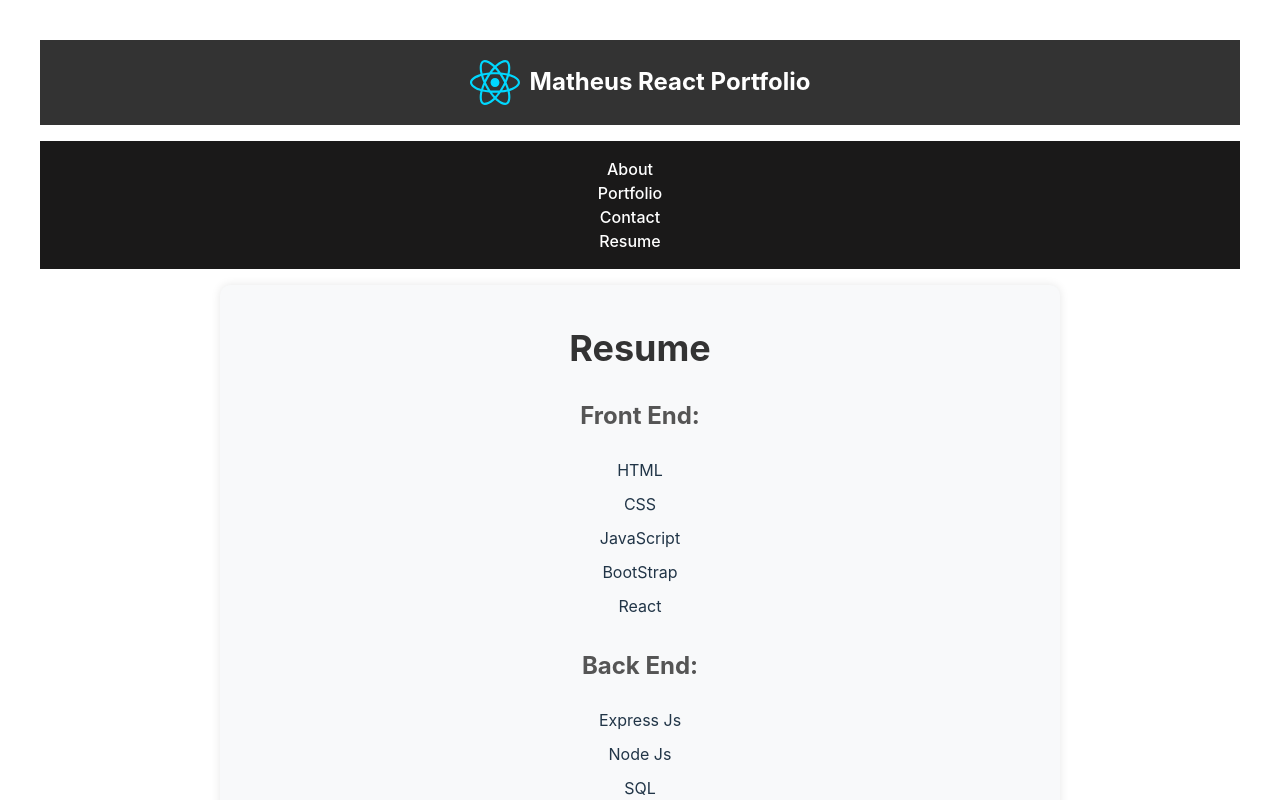
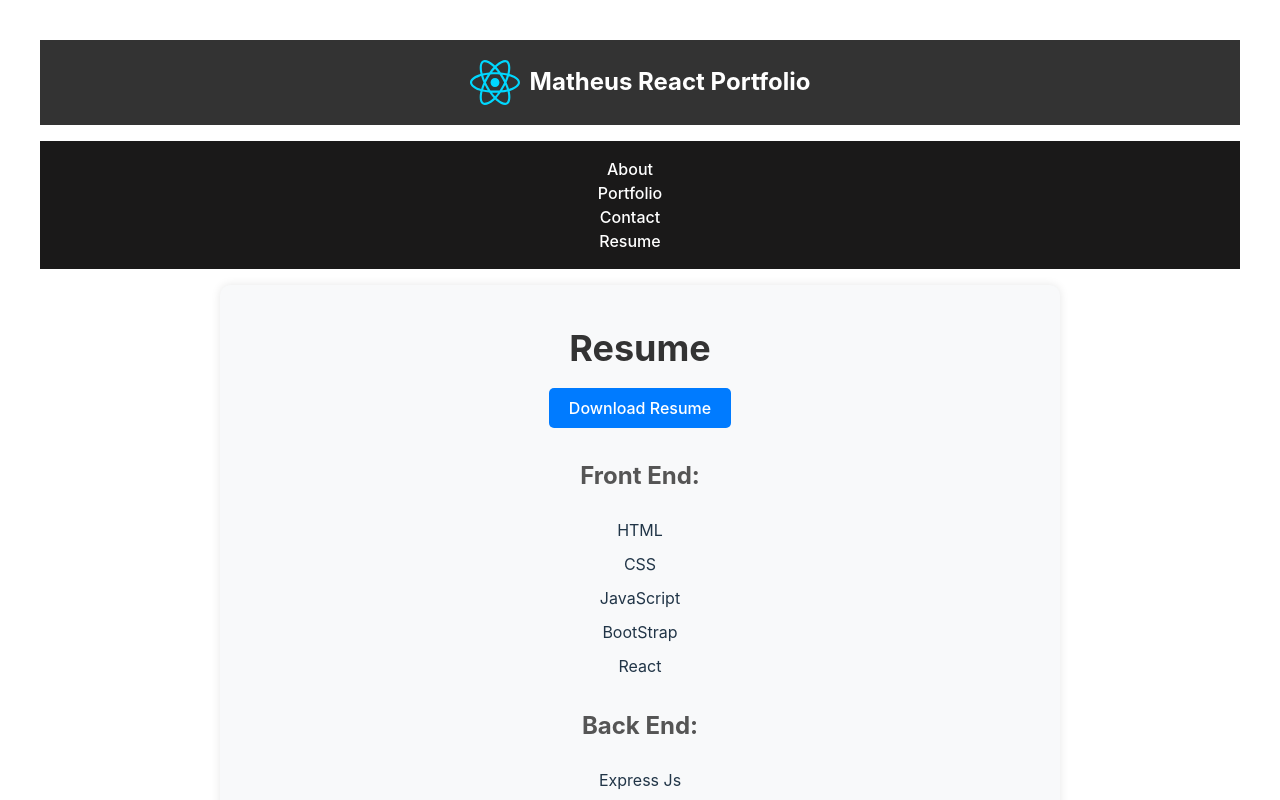
Before and after one commit to Matae300/React-Portfolio, a React (Vite) app: page /Resume in a window 1280 px wide. Shown: the top 800 px of the page. Built offline with nearby package versions, Linux system fonts and the light colour scheme.

Commit message:
added download button to resume and fixed errors in code

```diff
--- a/src/components/footer.jsx
+++ b/src/components/footer.jsx
@@ -1,10 +1,10 @@
 import '../styles/Footer.css'
 function Footer() {
   return(
-<footer class="footer-container">
+<footer className="footer-container">
     <div>
-        <a href="https://github.com/Matae300" target='_blank'>🌐</a>
-        <a href="https://www.linkedin.com" target='_blank'>📝</a>
+        <a href="https://github.com/Matae300" rel="noreferrer" target="_blank">🌐</a>
+        <a href="https://www.linkedin.com" rel="noreferrer" target="_blank">📝</a>
     </div>
 </footer>
 
--- a/src/pages/Portfolio.jsx
+++ b/src/pages/Portfolio.jsx
@@ -12,31 +12,31 @@ export default function Portfolio() {
     <h1 className='portfolio'>Portfolio</h1>
     <div className='work'>
       <div className='work-item'>
-        <a href="https://github.com/SuperMVS1991/Project2-Movies-with-Friends" target='_blank'>
+        <a href="https://github.com/SuperMVS1991/Project2-Movies-with-Friends" rel="noreferrer" target="_blank">
         <img src={project2} className="app-image" alt="Movie Mingle Project" />
         <p>Movies With Friends</p>
         </a>
       </div>
       <div className='work-item'>
-        <a href="https://github.com/Matae300/MovieMingle-Project" target='_blank'>
+        <a href="https://github.com/Matae300/MovieMingle-Project" rel="noreferrer" target="_blank">
         <img src={project1} className="app-image" alt="Movie Mingle Project" />
         <p>Movie Mingle</p>
         </a>
       </div>
       <div className='work-item'>
-        <a href='https://github.com/Matae300/challenge-2' target='_blank'>
+        <a href='https://github.com/Matae300/challenge-2' rel="noreferrer" target="_blank">
         <img src={portfolio} className="app-image" alt="Movie Mingle Project" />
         <p>HTML/CSS Portfolio</p>
         </a>
       </div>
       <div className='work-item'>
-        <a href='https://github.com/Matae300/challenge-6' target='_blank'>
+        <a href='https://github.com/Matae300/challenge-6' rel="noreferrer" target="_blank">
         <img src={Weather} className="app-image" alt="Movie Mingle Project" />
         <p>Weather Search</p>
         </a>
       </div>
       <div className='work-item'>
-        <a href='https://github.com/Matae300/Module-3-Challenge' target='_blank'>
+        <a href='https://github.com/Matae300/Module-3-Challenge' rel="noreferrer" target="_blank">
         <img src={Password} className="app-image" alt="Movie Mingle Project" />
         <p>Password Generator</p>
         </a>
--- a/src/pages/Resume.jsx
+++ b/src/pages/Resume.jsx
@@ -1,8 +1,18 @@
 import '../styles/Resume.css'
+
 export default function Resume() {
   return (
     <div className="resume-container">
-      <h1>Resume</h1>
+     <h1>Resume</h1>
+
+     <a href="Resume.Jsx"
+        download="Example-PDF-document"
+        target="_blank"
+        rel="noreferrer"
+     >
+        <button className='resume-button'>Download Resume</button>
+     </a>
+
      <h3>Front End:</h3>
      <ul>
       <li>HTML</li>
--- a/src/styles/Resume.css
+++ b/src/styles/Resume.css
@@ -31,3 +31,16 @@
 .resume-container li:hover {
   background-color: #e9ecef;
 }
+
+.resume-button {
+  background-color: #007bff;
+  color: #fff;
+  padding: 10px 20px;
+  border: none;
+  border-radius: 5px;
+  cursor: pointer;
+}
+
+.resume-button:hover {
+  background-color: #0056b3;
+}
```
